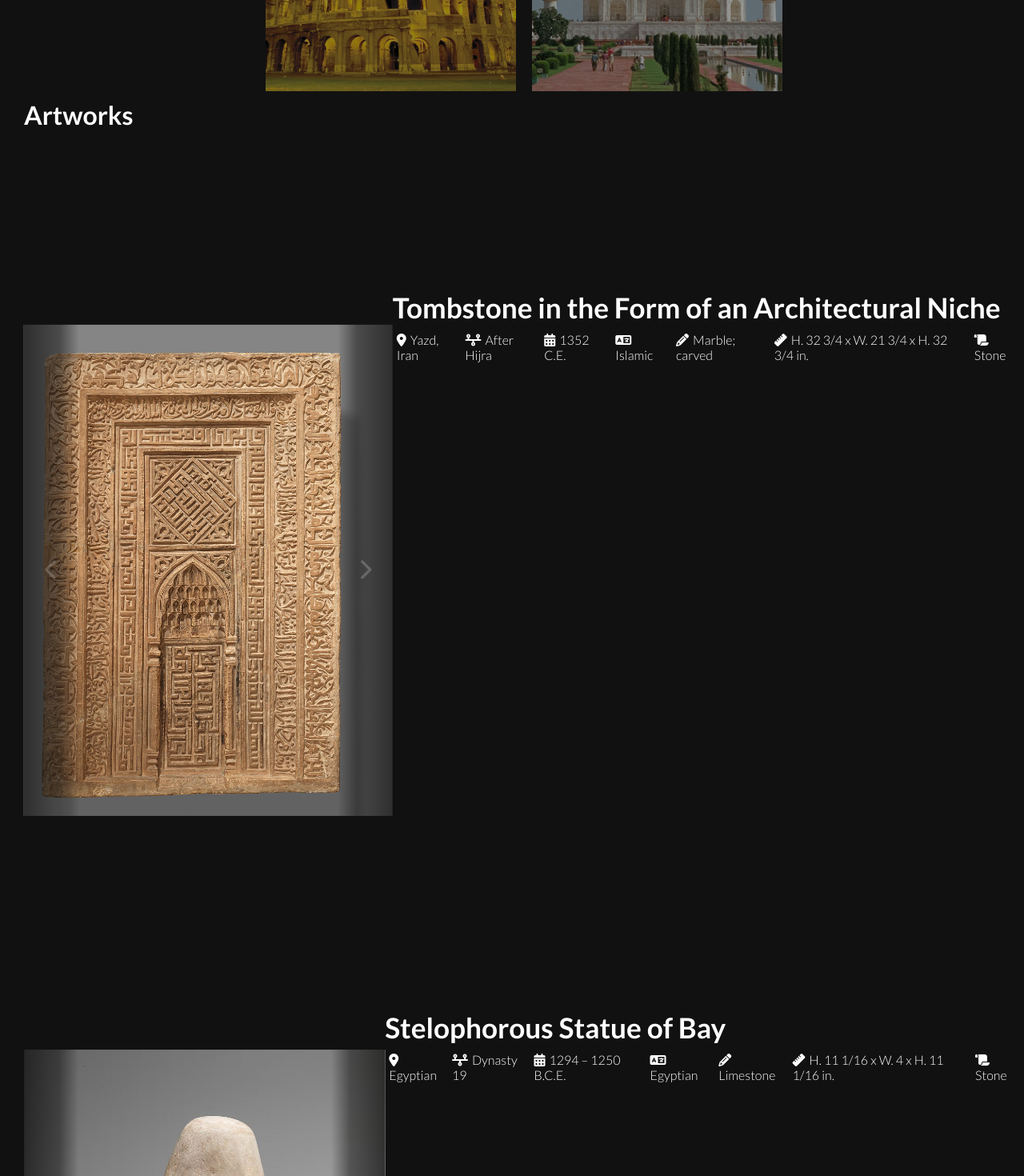
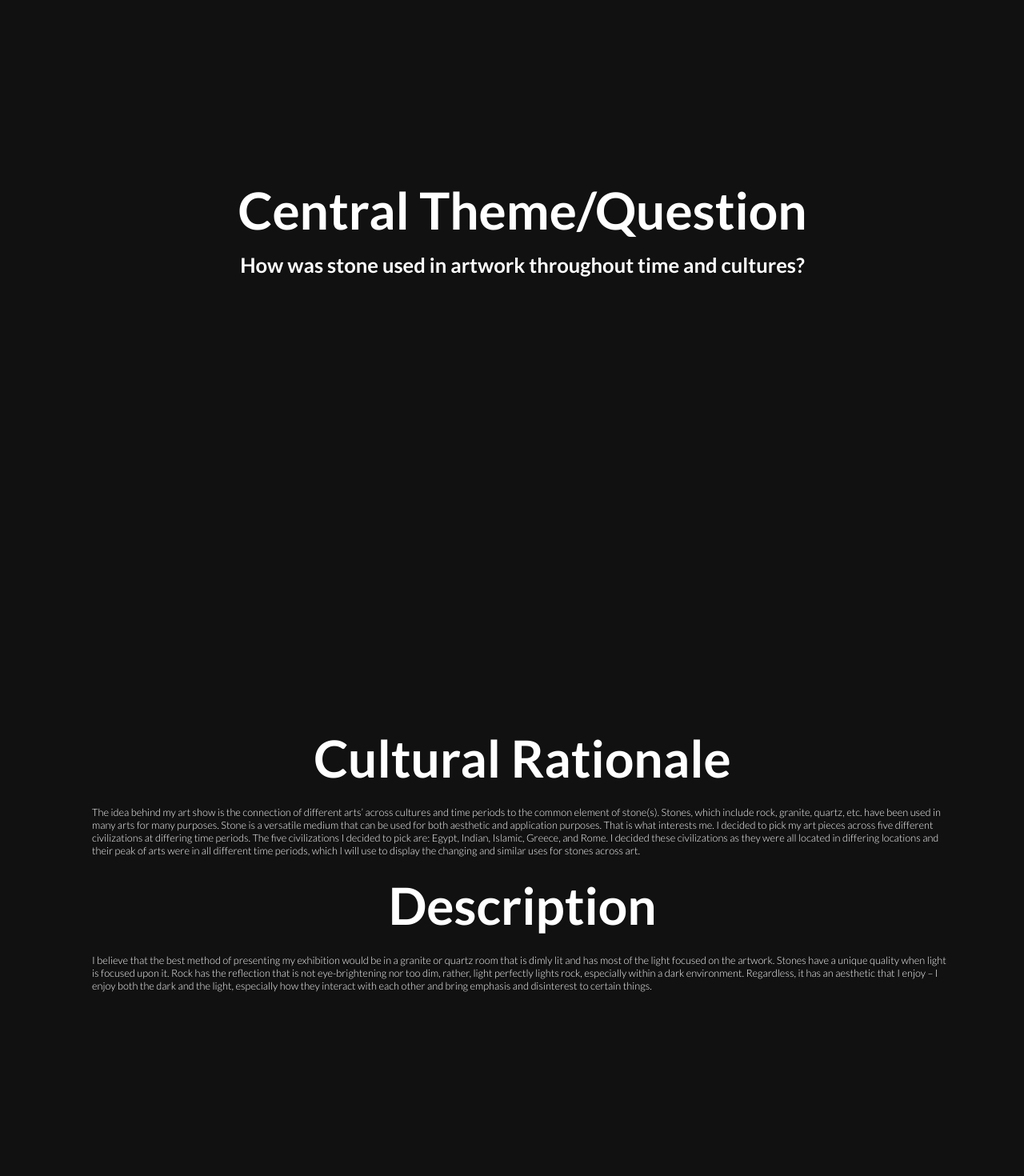
Before and after one commit to rainwashed/art.mnis.xyz, a React (Vite) app: page /final-exhibit in a window 1280 px wide. Shown: the part 940-2410 px from the top of the page at 80% size. Built offline with nearby package versions, Linux system fonts and the light colour scheme; some icons are missing.

Commit message:
finished final page

```diff
--- a/package.json
+++ b/package.json
@@ -14,6 +14,7 @@
     "@types/marked": "^4.0.8",
     "animejs": "^3.2.1",
     "chalk": "^5.2.0",
+    "framer-motion": "^10.12.16",
     "inquirer": "^9.1.4",
     "marked": "^4.2.12",
     "react": "^18.2.0",
--- a/src/routes/final-exhibit.route.tsx
+++ b/src/routes/final-exhibit.route.tsx
@@ -1,4 +1,4 @@
-import { ReactNode, useState } from "react";
+import { ReactNode, useEffect, useState } from "react";
 import IslamPhoto from "../assets/final/islam.jpg";
 import EgyptPhoto from "../assets/final/egypt.jpg";
 import GreecePhoto from "../assets/final/greece.jpg";
@@ -12,7 +12,9 @@ import MarbleFront from "../assets/final/artwork/marble-cinerary-front.jpg";
 import MarbleSide from "../assets/final/artwork/marble-cinerary-side.jpg";
 import Marble34 from "../assets/final/artwork/marble-cinerary-34ths.jpg";
 import GaneshaPhoto from "../assets/final/artwork/seated-ganesha.jpg";
+import OpeningSound from "../assets/final/opening.mp3";
 import style from "./styles/final-exhibit.module.scss";
+import { motion } from "framer-motion";
 
 function ArtworkSection(props: {
   children?: any;
@@ -31,25 +33,65 @@ function ArtworkSection(props: {
   element: string | string[];
   principle: string | string[];
   func: string;
+  desc: string;
 }) {
   let [page, setPage] = useState(0);
 
-  const minusPage = () => {};
-  const forwardPage = () => {};
+  const minusPage = () => {
+    setPage(--page);
+  };
+  const forwardPage = () => {
+    setPage(++page);
+  };
 
   return (
+    <motion.div
+      initial={{
+        opacity: 0,
+      }}
+      whileInView={{
+        opacity: 1,
+      }}
+      viewport={{
+        once: true,
+        margin: "-30%",
+      }}
+      transition={{
+        duration: 0.6,
+      }}
+    >
       <div className={style["image-section"]}>
         <div className={style["image-slideshow"]}>
           {/* image selection */}
           <div>
+            {props.children.length > 1 ? (
+              <>
                 <button onClick={minusPage}>
                   <i className="fa-solid fa-chevron-left"></i>
                 </button>
                 <button onClick={forwardPage}>
                   <i className="fa-solid fa-chevron-right"></i>
                 </button>
+              </>
+            ) : undefined}
           </div>
-        <div>{props.children}</div>
+          <div>
+            <motion.animate
+              initial={{
+                opacity: 0,
+              }}
+              animate={{
+                opacity: 1,
+              }}
+              exit={{
+                opacity: 0,
+              }}
+            >
+              {props.children.length > 1
+                ? props.children[Math.abs(page) % (props.children.length || 0)]
+                : props.children}
+            </motion.animate>
+          </div>
         </div>
         <div className={style["text-section"]}>
           <h4>{props.artworkTitle}</h4>
@@ -89,8 +131,8 @@ function ArtworkSection(props: {
                 <i className="fa-solid fa-ruler"></i>
               </span>
               <span>
-              H. {props.dimensions.h} x W. {props.dimensions.w} x H.{" "}
-              {props.dimensions.h} in.
+                H. {props.dimensions.h} x W. {props.dimensions.w} x D.{" "}
+                {props.dimensions.d} in.
               </span>
             </li>
             <li title="Classification">
@@ -100,8 +142,30 @@ function ArtworkSection(props: {
               <span>{props.classification}</span>
             </li>
           </ul>
+          <div>
+            <h3>Description</h3>
+            <p>{props.desc}</p>
+            <h3>Function</h3>
+            <p>{props.func}</p>
+          </div>
+          <div>
+            <h3>Most significant:</h3>
+            <p>
+              Elements of Art:{" "}
+              {typeof props.element === "string"
+                ? props.element
+                : props.element.join(", ")}
+            </p>
+            <p>
+              Principles of Design:{" "}
+              {typeof props.principle === "string"
+                ? props.principle
+                : props.principle.join(", ")}
+            </p>
           </div>
         </div>
+      </div>
+    </motion.div>
   );
 }
 
@@ -128,18 +192,82 @@ function CivilizationCard({
 
 function FinalExhibit() {
   return (
-    <div>
-      <div>
+    <div className={style["root"]}>
+      <div className={style["fs-center"]}>
+        <motion.animate
+          initial={{
+            opacity: 0,
+            transform: "translateY(-150px)",
+            transformOrigin: "center",
+          }}
+          animate={{
+            opacity: 1,
+            transform: "translateY(0px)",
+          }}
+          transition={{
+            type: "tween",
+            duration: 1,
+            ease: [0, 0.55, 0.45, 1],
+          }}
+        >
           <h1>Art of The Ages</h1>
           <h3>An exhibit composed by Andrew Li</h3>
+        </motion.animate>
       </div>
 
-      <div>
+      <div className={style["fs-center"]}>
+        <motion.div
+          initial={{
+            opacity: 0,
+          }}
+          whileInView={{
+            opacity: 1,
+          }}
+          viewport={{
+            once: true,
+            margin: "-30%",
+          }}
+          transition={{
+            duration: 0.3,
+          }}
+        >
           <h1>Central Theme/Question</h1>
+        </motion.div>
+        <motion.div
+          initial={{
+            opacity: 0,
+          }}
+          whileInView={{
+            opacity: 1,
+          }}
+          viewport={{
+            once: true,
+            margin: "-30%",
+          }}
+          transition={{
+            duration: 0.6,
+          }}
+        >
           <h3>How was stone used in artwork throughout time and cultures?</h3>
+        </motion.div>
       </div>
 
-      <div>
+      <motion.div
+        initial={{
+          opacity: 0,
+        }}
+        whileInView={{
+          opacity: 1,
+        }}
+        viewport={{
+          once: true,
+          margin: "-30%",
+        }}
+        transition={{
+          duration: 0.6,
+        }}
+      >
+        <div className={style["fs-center"]}>
           <h1>Cultural Rationale</h1>
           <p>
             The idea behind my art show is the connection of different arts’
@@ -158,18 +286,35 @@ function FinalExhibit() {
 
           <h1>Description</h1>
           <p>
-          I believe that the best method of presenting my exhibition would be in
-          a granite or quartz room that is dimly lit and has most of the light
-          focused on the artwork. Stones have a unique quality when light is
-          focused upon it. Rock has the reflection that is not eye-brightening
-          nor too dim, rather, light perfectly lights rock, especially within a
-          dark environment. Regardless, it has an aesthetic that I enjoy – I
-          enjoy both the dark and the light, especially how they interact with
-          each other and bring emphasis and disinterest to certain things.
+            I believe that the best method of presenting my exhibition would be
+            in a granite or quartz room that is dimly lit and has most of the
+            light focused on the artwork. Stones have a unique quality when
+            light is focused upon it. Rock has the reflection that is not
+            eye-brightening nor too dim, rather, light perfectly lights rock,
+            especially within a dark environment. Regardless, it has an
+            aesthetic that I enjoy – I enjoy both the dark and the light,
+            especially how they interact with each other and bring emphasis and
+            disinterest to certain things.
           </p>
         </div>
+      </motion.div>
 
       <div>
+        <motion.div
+          initial={{
+            opacity: 0,
+          }}
+          whileInView={{
+            opacity: 1,
+          }}
+          viewport={{
+            once: true,
+            margin: "-30%",
+          }}
+          transition={{
+            duration: 0.6,
+          }}
+        >
           <h1>Civilizations of Focus</h1>
           <div className={style["focus-grid"]}>
             <CivilizationCard
@@ -193,10 +338,10 @@ function FinalExhibit() {
               civilizationImage={IndiaPhoto}
             />
           </div>
+        </motion.div>
       </div>
 
       <div>
-        <h1>Artworks</h1>
         <ArtworkSection
           artworkTitle="Tombstone in the Form of an Architectural Niche"
           location="Yazd, Iran"
@@ -212,7 +357,8 @@ function FinalExhibit() {
           classification="Stone"
           element={["form", "texture"]}
           principle={"pattern"}
-          func=""
+          func="The tablet provides historical context based on the cursive on its inscriptions. The tablet has a religious use, having an inscription from the Qu'ran, making it affiliated with Islam. It also serves as an aesthetic formation of Islamic scripture. However, the main function of this artwork is its religious use and connection."
+          desc="A tablet of stone with engravings of calligraphic script through the form of an architectural niche. The scripture is a geometric kufic inscriptions that include the profession of faith (known as the Shahada) and passages from the Qur'an. The middle framing band are the name and titles of Shaikh Mahmud ibn Sada Muhammad, a leader of a religious brotherhood."
         >
           <img src={TombstonePhoto} />
         </ArtworkSection>
@@ -231,7 +377,8 @@ function FinalExhibit() {
           classification="Stone"
           element={["form", "texture", "line"]}
           principle={["emphasis", "proportion"]}
-          func=""
+          func="The statue is significant in the sense that it depicts a non-royal, which was non-traditional. Historically, statues only depicted royals. The statue seems to be a gift of sorts because there is no 'shrine like' attributes within this statue. Also, considering the rarity of a non-royal statue, its logcial to assume that it would be a local gift that would not be shared with others, in fear that it violates all traditional dedication of these forms of arts."
+          desc="It is a statue that depicts a kneeling man holding a text inscribed towards the sun. There is an inscription on the back of the statuette that identifies it as a man named 'Bay' who worked as a scribe during the rule of Seti I."
         >
           <img src={StelophorousFrontPhoto} />
           <img src={StelophorousBackPhoto} />
@@ -251,7 +398,8 @@ function FinalExhibit() {
           classification="Miscellaneous-Stone"
           element={["form", "shape"]}
           principle={["unity"]}
-          func=""
+          func="The function of this piece of art is unclear. However, given the amount of precise effort put into the carving of the stone, it can be assumed that the significance of this artwork was high. It is described as a coffin, though it does not follow the size of what a real coffin would have been. Therefore, it can be believed that the function of this artwork is to represent a real coffin/death, having an emotional connection and significance to the members of the person that had died."
+          desc="It is a box with inset engravings of horned animals in low relief and the Great Goddess or her priestess. It contains cutouts at its base as well as is supported with four legs. The form of the box is very geometrically rectangular, and there is a clear attention to detail on the symmetry between each face of the rectangular prism."
         >
           <img src={LimestoneCoffinPhoto} />
         </ArtworkSection>
@@ -270,7 +418,8 @@ function FinalExhibit() {
           classification="Stone Sculpture"
           element={["form", "texture", "space"]}
           principle={["variety"]}
-          func=""
+          func="The function of this artwork seems to have been a form of a tribute or dedication to the one who had died (which would have had their name written on the front). Due to it being found in a tomb, it can be assumed that this urn represented a tribute of this person's life, especially considering the 'war theme'. It can be assumed that these urn's reflect the individual that had died -- making it significant to the individual and his/hers character."
+          desc="The principle of the theme of this artwork is war. There are many trophies, piles of weapons, and armor that cover the sides of the box. The faces are of high-quality, suggesting that the work was a commission of some kind. The front, where inscriptions of the name of the urn would be, is missing. The urn was excavated from a tomb near Anagni, southeast of Rome. There are many other urns similar to this one, all being a part of Roman funerary art."
         >
           <img src={MarbleFront} />
           <img src={MarbleSide} />
@@ -291,10 +440,52 @@ function FinalExhibit() {
           classification="Sculpture"
           element={["form"]}
           principle={["emphasis", "balance"]}
-          func=""
+          func="The small size of the sculpture makes it personal to someone. It seems it was a personal shrine to whoever followed Ganesha, making it have a religious significance to Hinduism and Hindus. Therefore, this artwork served the purpose as a religious shrine and a connection to Hinduism, making it significant to particularly Hindus."
+          desc="The stone is a dark black/brown colored with a figure of Ganesha, a deity in the Hindu pantheon who is the Supreme God in the Ganapatya sect. The artwork is small, being only half a foot tall and one third a foot wide. The god, Ganesha, is atop stepped pedestal on top a lotus throne, wearing a tripartite crown, which are all attributes of other images that were created in Kashmir. Kashmir was an early region for worship of Shiva."
         >
           <img src={GaneshaPhoto} />
         </ArtworkSection>
+      </div>
+      <div className={style["footer"]}>
+        <ul>
+          <p>
+            Made with{" "}
+            <span>
+              <i className="fa-solid fa-heart" style={{ color: "#d63031" }}></i>
+            </span>{" "}
+            from Andrew Li
+          </p>
+          <p>
+            Programmed in{" "}
+            <span>
+              <i
+                className="fa-brands fa-react"
+                style={{ color: "#0984e3" }}
+              ></i>
+            </span>
+            and{" "}
+            <span>
+              <i
+                className="fa-brands fa-square-js"
+                style={{ color: "#fdcb6e" }}
+              ></i>
+            </span>
+          </p>
+          <p>
+            Hosted with{" "}
+            <a href="https://surge.sh/" target="_blank">
+              surge.sh
+            </a>
+          </p>
+          <p>
+            <a href="https://github.com/rainwashed/art.mnis.xyz">
+              <span>
+                <i className="fa-brands fa-github"></i>
+              </span>{" "}
+              Source Code
+            </a>
+          </p>
+        </ul>
       </div>
     </div>
   );
--- a/src/routes/styles/final-exhibit.module.scss
+++ b/src/routes/styles/final-exhibit.module.scss
@@ -1,3 +1,32 @@
+.root {
+  padding: 2%;
+  overflow-x: hidden;
+}
+
+.fs-center {
+  padding: 5%;
+  display: flex;
+  width: calc(100vw - 7%); // 7% comes from .root padding (2%) + & padding (5%)
+  height: 100vh;
+  flex-flow: column nowrap;
+  align-items: center;
+  justify-content: center;
+
+  h1 {
+    margin-bottom: 2%;
+    font-size: 5vmax;
+  }
+
+  h3 {
+    font-size: 2vmax;
+  }
+
+  p {
+    margin-bottom: 2%;
+    font-size: 1vmax;
+  }
+}
+
 .focus-grid {
   padding-top: 2%;
   padding-inline: 10%;
@@ -48,25 +77,32 @@
   }
 }
 
-$imageWidth: 500px;
+$imageWidth: 30vw;
 $sectionSpacingMargin: 200px;
 $imageSlideshowBackgroundColor: #2d3436;
 
 .image-section {
-  margin-top: 200px;
-  margin-bottom: 200px;
+  margin-top: 100px;
+  margin-bottom: 100px;
+  padding: 5%;
   display: flex;
   width: 100%;
   height: calc($imageWidth + $sectionSpacingMargin);
   flex-flow: row nowrap;
+  justify-content: center;
+  align-items: center;
+  border: 2px dashed rgba(255, 255, 255, 0.2);
 }
 
 .text-section {
+  margin-left: 5%;
+
   h4 {
     font-size: 2.75vmax;
   }
 
   ul {
+    margin-bottom: 3.5%;
     padding-top: 10px;
     padding-bottom: 10px;
     display: flex;
@@ -82,6 +118,10 @@ $imageSlideshowBackgroundColor: #2d3436;
         margin-right: 5px;
       }
     }
+  }
+
+  div h3 {
+    margin-top: 1.5%;
   }
 }
 
@@ -156,3 +196,18 @@ $imageSlideshowBackgroundColor: #2d3436;
     }
   }
 }
+
+.footer {
+  margin-top: 100vh;
+  width: 100%;
+
+  ul {
+    display: flex;
+    justify-content: space-evenly;
+    p {
+      span {
+        margin-inline: 5px;
+      }
+    }
+  }
+}
```
Also changed, not shown: 2 other files (tests, documents, lock files or other folders). Lines whose indentation alone changed are shown as unchanged.
